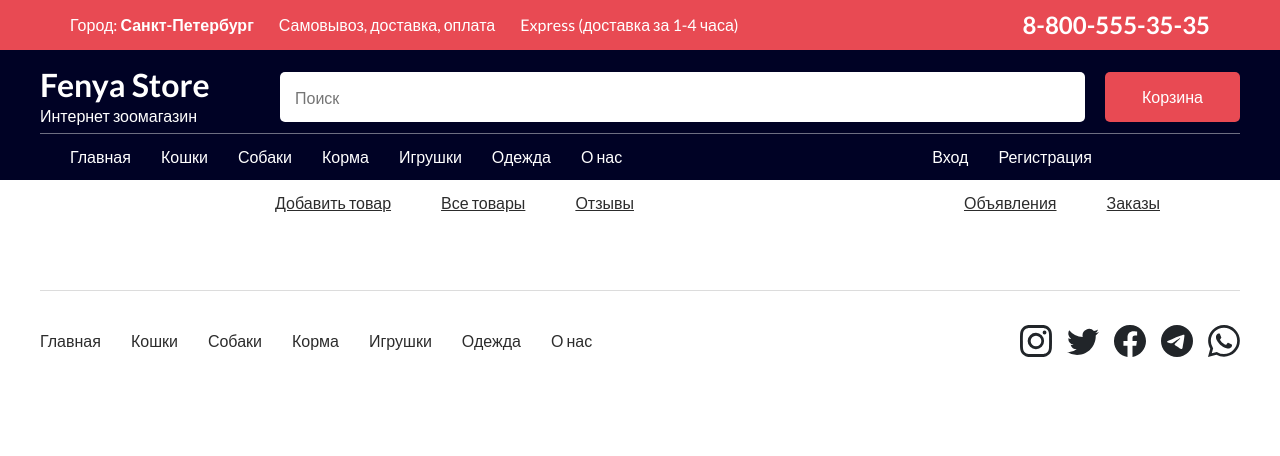
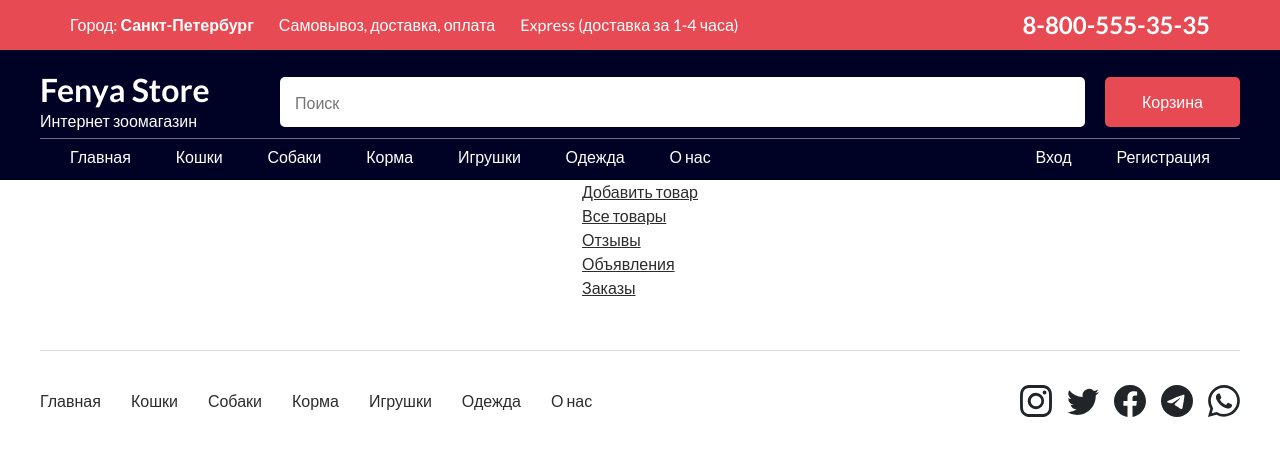
Before and after one commit to msmarielos/fenya-store, a React (Create React App) app in the folder client/: page /admin in a window 1280 px wide. Shown: the top 456 px of the page. Built offline with nearby package versions, Linux system fonts and the light colour scheme.

Commit message:
main nav fix

```diff
--- a/client/src/components/AdminNav/AdminNav.jsx
+++ b/client/src/components/AdminNav/AdminNav.jsx
@@ -5,7 +5,7 @@ export default function AdminNav() {
   return (
     <>
       <nav className="admin-nav">
-        <div className="container">
+        <div className="admin-container">
           <Link to="/items/add">Добавить товар</Link>
           <Link to="/items">Все товары</Link>
           <Link to="/reviews">Отзывы</Link>
--- a/client/src/components/AdminNav/AdminNav.scss
+++ b/client/src/components/AdminNav/AdminNav.scss
@@ -1,12 +1,13 @@
 .admin-nav {
-  a {
-    align-self: center;
-    margin-bottom: 15px;
-    margin-right: 50px;
+  display: flex;
+  flex-direction: column;
+
+  .admin-container {
+    display: flex;
+    flex-direction: column;
   }
 
-  .container {
-    height: 60px;
-    justify-content: flex-end;
+  a {
+    margin: 0;
   }
 }
--- a/client/src/components/Navigation/Navigation.scss
+++ b/client/src/components/Navigation/Navigation.scss
@@ -1,8 +1,8 @@
 nav {
+  .container {
     a {
       align-self: center;
       margin-bottom: 15px;
-    margin-right: 30px;
     }
 
     a:nth-last-child(2) {
@@ -19,3 +19,4 @@ nav {
       color: #ff6929;
     }
   }
+}
```
Lines whose indentation alone changed are shown as unchanged.
